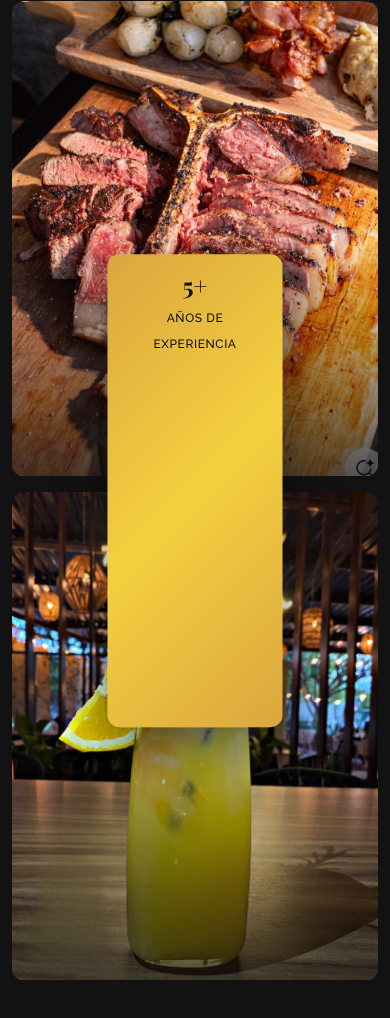
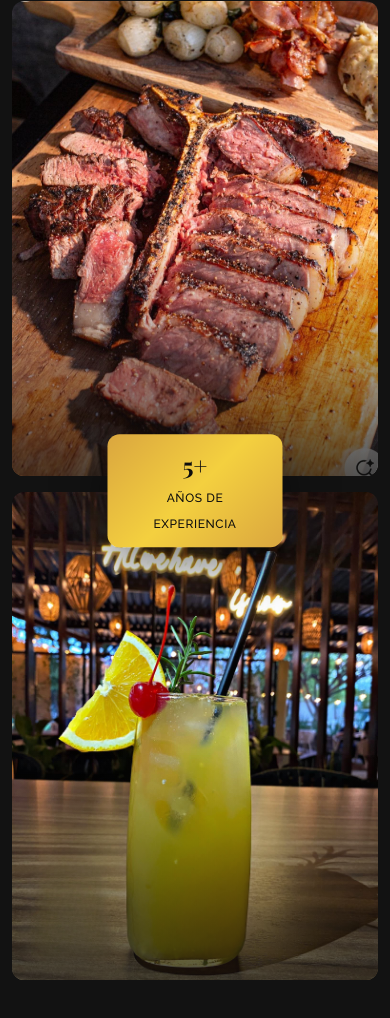
Before and after one commit to Angel050521/meranti, a plain HTML site: page index.html in a window 390 px wide. Shown: the part 907-1925 px from the top of the page. Drawn offline with nearby package versions, Linux system fonts and the light colour scheme; a web font is replaced by a local one.

Commit message:
Arreglado el problema con el experience-badge

```diff
--- a/styles.css
+++ b/styles.css
@@ -1692,10 +1692,14 @@ select {
     }
 
     .experience-badge {
+        position: absolute;
         bottom: auto;
         top: 50%;
         left: 50%;
         transform: translate(-50%, -50%);
+        height: auto;
+        max-height: fit-content;
+        padding: var(--space-4) var(--space-6);
     }
 }
 
```
